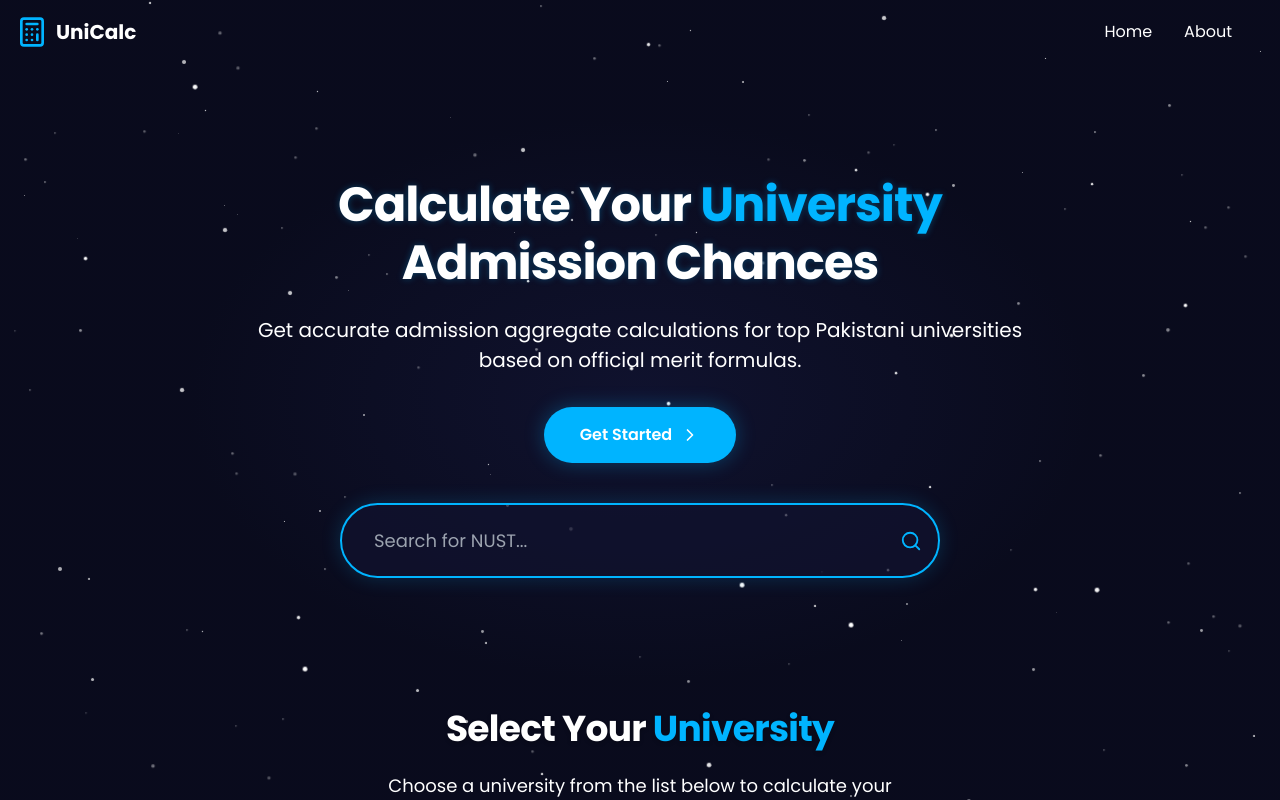
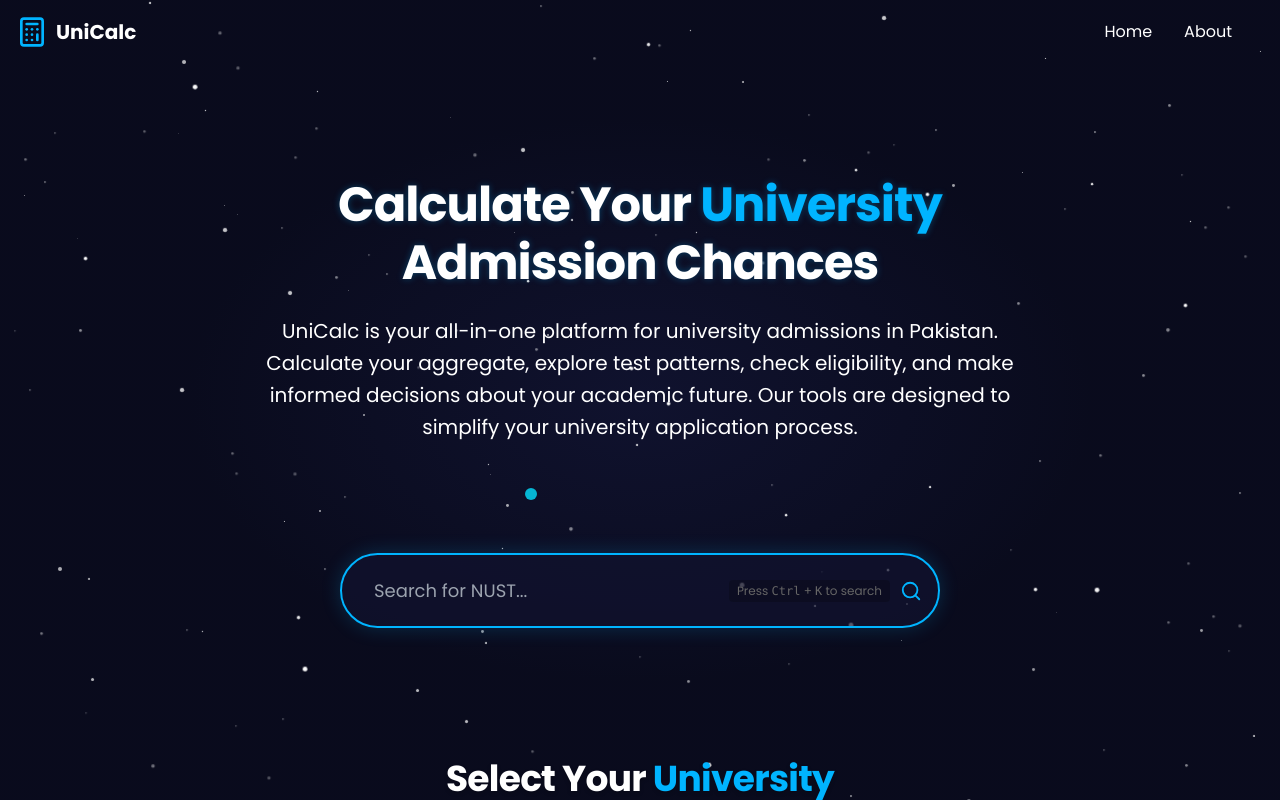
Before and after one commit to emadadnan000/unicalc, a React (Vite) app: page / in a window 1280 px wide. Shown: the top 800 px of the page. Built offline with nearby package versions, Linux system fonts and the light colour scheme.

Commit message:
uet result fixed

```diff
--- a/src/components/pages/CalculatorPage.tsx
+++ b/src/components/pages/CalculatorPage.tsx
@@ -1045,7 +1045,7 @@ const CalculatorPage: React.FC = () => {
           )}
 
           {/* Results Section */}
-          {activeSection === 'results' && university?.id !== 'uet' && aggregate !== null && !showTestPattern && !showFacts && !showMerits && (
+          {activeSection === 'results' && aggregate !== null && !showTestPattern && !showFacts && !showMerits && (
             <div className="space-y-6">
               <h2 className="text-xl sm:text-2xl font-semibold mb-4 sm:mb-6 text-electric-blue">Your Aggregate Results</h2>
 
@@ -1181,7 +1181,7 @@ const CalculatorPage: React.FC = () => {
 
               {getCurrentUniversityData()?.facts && (
                 <div className="grid grid-cols-1 md:grid-cols-2 gap-6">
-                  {getCurrentUniversityData()!.facts.map((fact, index) => (
+                  {getCurrentUniversityData()!.facts.map((fact: any, index: any) => (
                     <div
                       key={index}
                       className="bg-midnight-blue/20 p-6 rounded-xl border border-gray-700/30 hover:border-electric-blue/50 transition-all duration-300"
--- a/src/components/pages/HomePage.tsx
+++ b/src/components/pages/HomePage.tsx
@@ -1,5 +1,5 @@
 import React, { useState, useEffect, useRef } from 'react';
-import { ChevronRight, Search, X, Keyboard } from 'lucide-react';
+import { Search, X } from 'lucide-react';
 import UniversityGrid from '../university/UniversityGrid';
 import universities from '../../data/universities';
 
@@ -99,37 +99,22 @@ const HomePage: React.FC = () => {
             maxWidth: '800px',
             marginLeft: 'auto',
             marginRight: 'auto',
-            opacity: '0.9'
+            opacity: '0.9',
+            lineHeight: '1.6'
           }}>
-            Get accurate admission aggregate calculations for top Pakistani universities based on official merit formulas.
+            UniCalc is your all-in-one platform for university admissions in Pakistan. Calculate your aggregate,
+            explore test patterns, check eligibility, and make informed decisions about your academic future.
+            Our tools are designed to simplify your university application process.
           </p>
 
-          {/* Enhanced button with animation */}
-          <div className="slide-up-delay-3">
-            <a
-              href="#universities"
-              className="calculate-btn pulse-attention"
-              style={{
-                padding: '16px 36px',
-                backgroundColor: 'var(--electric-blue)',
-                color: '#FFFFFF',
-                borderRadius: '9999px',
-                fontWeight: '600',
-                display: 'inline-flex',
-                alignItems: 'center',
-                textDecoration: 'none',
-                margin: '0 auto',
-                boxShadow: '0 0 20px rgba(0, 180, 255, 0.3)',
-                transition: 'all 0.3s ease'
-              }}
-              onClick={(e) => {
-                e.preventDefault();
-                const element = document.getElementById('universities');
-                element?.scrollIntoView({ behavior: 'smooth' });
-              }}
-            >
-              Get Started <ChevronRight style={{marginLeft: '8px', width: '20px', height: '20px'}} />
-            </a>
+          <div className="mt-8">
+            <div className="inline-flex items-center space-x-2 px-4 py-2 bg-cyan-500/10 border border-cyan-500/30 rounded-full">
+              <span className="relative flex h-3 w-3">
+                <span className="animate-ping absolute inline-flex h-full w-full rounded-full bg-cyan-400 opacity-75"></span>
+                <span className="relative inline-flex rounded-full h-3 w-3 bg-cyan-500"></span>
+              </span>
+              <span className="text-cyan-400 text-sm font-medium">Live - {filteredUniversities.length} Universities Available</span>
+            </div>
           </div>
 
           {/* Enhanced Search Bar */}
@@ -191,10 +176,14 @@ const HomePage: React.FC = () => {
                   display: 'flex',
                   alignItems: 'center',
                   gap: '4px',
-                  color: '#AAAAAA'
+                  color: '#666',
+                  backgroundColor: 'rgba(0,0,0,0.2)',
+                  padding: '2px 8px',
+                  borderRadius: '4px',
+                  fontSize: '0.75rem',
+                  pointerEvents: 'none'
                 }}>
-                  {/* <Keyboard style={{width: '16px', height: '16px'}} /> */}
-                  <span style={{fontSize: '0.75rem'}}></span>
+                  <span>Press <kbd>Ctrl</kbd> + <kbd>K</kbd> to search</span>
                 </div>
               )}
               <div style={{
@@ -240,7 +229,7 @@ const HomePage: React.FC = () => {
               fontSize: '1.125rem',
               opacity: '0.9'
             }}>
-              Choose a university from the list below to calculate your admission aggregate using their official merit formula.
+              Browse through our comprehensive database of top universities in Pakistan to find your perfect academic match.
             </p>
 
             {showResults && (
@@ -252,9 +241,24 @@ const HomePage: React.FC = () => {
                 borderRadius: '12px',
                 display: 'inline-block'
               }}>
-                <p>
-                  Showing results for "<span style={{fontWeight: '600'}}>{searchTerm}</span>" ({filteredUniversities.length} universities)
+                <h2 className="text-4xl md:text-5xl font-bold text-white mb-6">
+                  <span className="bg-clip-text text-transparent bg-gradient-to-r from-cyan-400 to-blue-500">
+                    Your Complete University
+                  </span>{' '}
+                  <span className="relative inline-block">
+                    <span className="relative z-10">Admission Companion</span>
+                    <span className="absolute bottom-0 left-0 w-full h-3 bg-cyan-500/20 -rotate-1 -z-0" />
+                  </span>
+                </h2>
+                <p className="text-xl text-gray-300 max-w-4xl mx-auto px-4">
+                  UniCalc is your all-in-one platform for navigating university admissions in Pakistan. From calculating your aggregate to understanding test patterns, we've got you covered every step of the way.
                 </p>
+                <div className="flex items-center">
+                  <span className="mr-1">Showing results for</span>
+                  <span className="font-semibold text-cyan-400">"{searchTerm}"</span>
+                  <span className="mx-2 text-gray-400">•</span>
+                  <span className="text-cyan-300">{filteredUniversities.length} {filteredUniversities.length === 1 ? 'university' : 'universities'}</span>
+                </div>
                 {filteredUniversities.length === 0 && (
                   <button
                     onClick={handleClearSearch}
```
